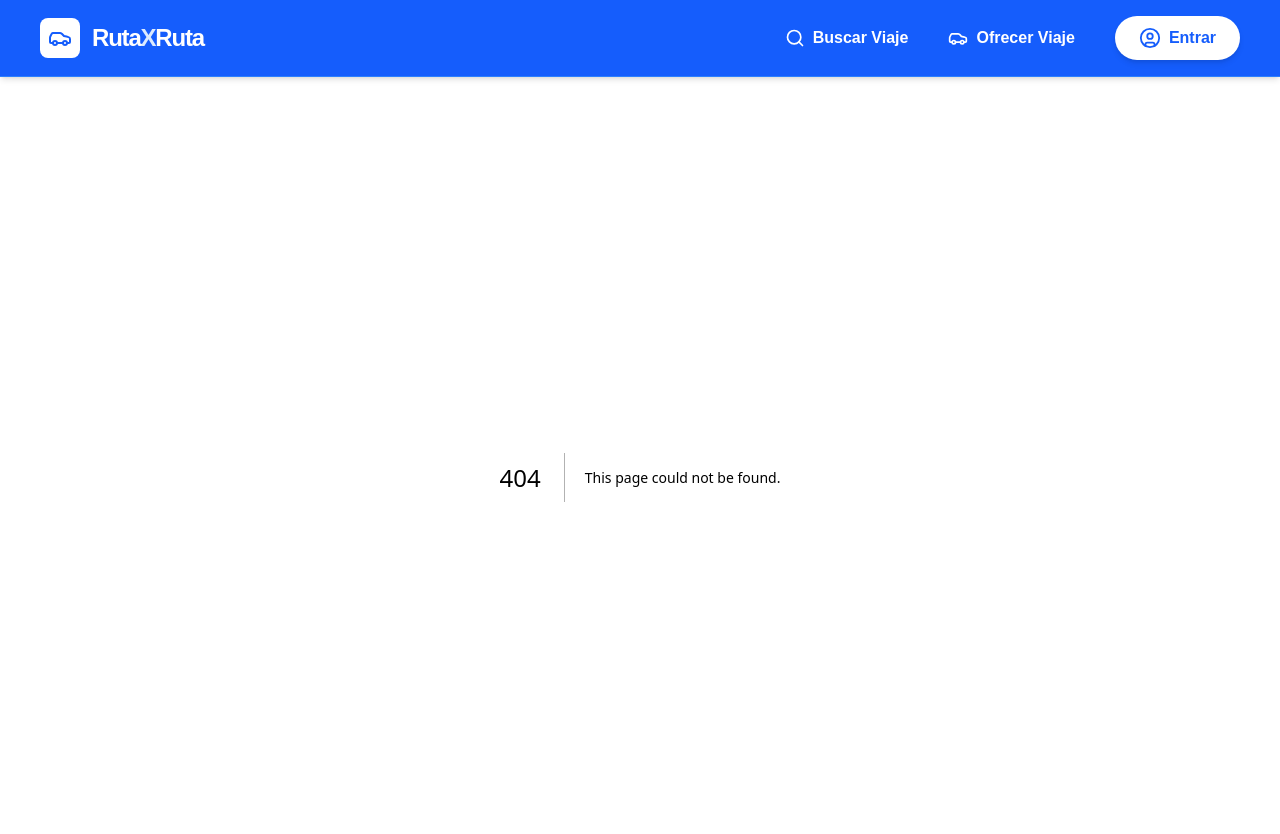
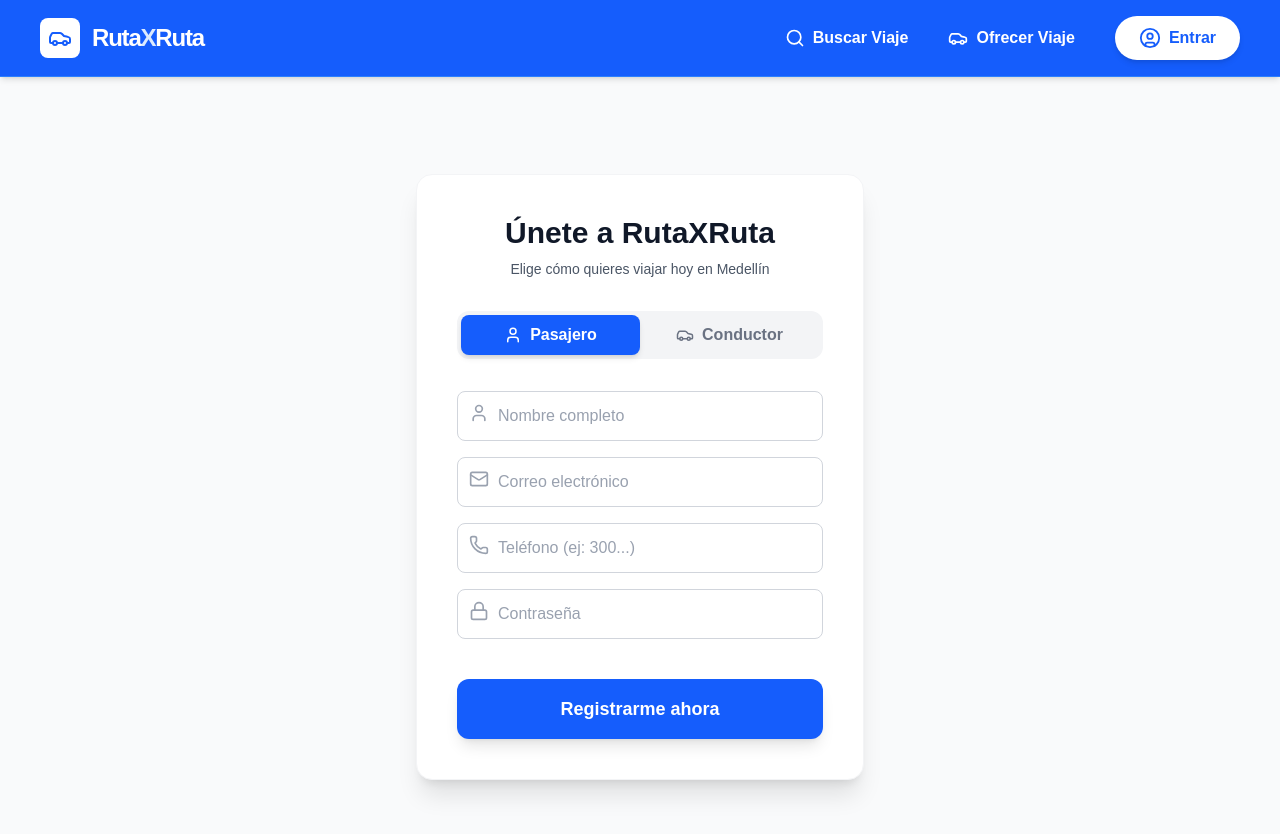
Before and after one commit to sudo-david/rutaxruta, a Next.js app: page /registro in a window 1280 px wide. Before the commit this address had no page. Shown: the top 834 px of the page. Built offline with nearby package versions, Linux system fonts and the light colour scheme.

Commit message:
Registro funcional con usuario admin en DB

```diff
--- /dev/null
+++ b/src/app/api/registro/route.js
@@ -0,0 +1,30 @@
+import pool from '@/lib/db';
+import { NextResponse } from 'next/server';
+
+export async function POST(request) {
+  try {
+    const data = await request.json();
+    const { nombre, correo, password, rol, telefono, placa } = data;
+
+    // 1. Insertar el usuario
+    const [result] = await pool.query(
+      'INSERT INTO usuarios (nombre, correo, password, rol, telefono) VALUES (?, ?, ?, ?, ?)',
+      [nombre, correo, password, rol, telefono]
+    );
+
+    const usuarioId = result.insertId;
+
+    // 2. Si es conductor, insertar también el vehículo
+    if (rol === 'conductor' && placa) {
+      await pool.query(
+        'INSERT INTO vehiculos (usuario_id, placa) VALUES (?, ?)',
+        [usuarioId, placa]
+      );
+    }
+
+    return NextResponse.json({ message: "Usuario creado con éxito" }, { status: 201 });
+  } catch (error) {
+    console.error(error);
+    return NextResponse.json({ error: "Error al registrar usuario" }, { status: 500 });
+  }
+}
--- a/src/app/page.js
+++ b/src/app/page.js
@@ -23,11 +23,19 @@
             La plataforma de confianza que conecta a conductores y pasajeros en el Valle de Aburrá.
           </p>
 
+          {/* En src/app/page.js, busca la parte de los botones y actualízala así: */}
+
           <div className="mt-12 flex justify-center gap-8">
-            <Link href="/buscar" className="bg-white text-blue-700 px-10 py-5 rounded-full font-black text-xl shadow-2xl hover:bg-blue-50 transition-transform hover:-translate-y-1">
+            <Link
+              href="/registro"
+              className="bg-white text-blue-700 px-10 py-5 rounded-full font-black text-xl shadow-2xl hover:bg-blue-50 transition-transform hover:-translate-y-1"
+            >
               BUSCAR VIAJE
             </Link>
-            <Link href="/publicar" className="border-2 border-white text-white px-10 py-5 rounded-full font-bold text-xl hover:bg-white/10 transition-colors">
+            <Link
+              href="/registro"
+              className="border-2 border-white text-white px-10 py-5 rounded-full font-bold text-xl hover:bg-white/10 transition-colors"
+            >
               OFRECER CUPO
             </Link>
           </div>
--- /dev/null
+++ b/src/app/registro/page.js
@@ -0,0 +1,173 @@
+"use client";
+import { useState } from 'react';
+import { User, Car, Mail, Lock, Phone } from 'lucide-react';
+import { motion } from 'framer-motion';
+
+export default function RegistroPage() {
+  const [rol, setRol] = useState('pasajero');
+  const [formData, setFormData] = useState({
+    nombre: '',
+    correo: '',
+    telefono: '',
+    password: '',
+    placa: ''
+  });
+
+  // Función para capturar los cambios en los inputs
+  const handleChange = (e) => {
+    setFormData({
+      ...formData,
+      [e.target.name]: e.target.value
+    });
+  };
+
+  // Función para enviar los datos a la API
+  const handleSubmit = async (e) => {
+    e.preventDefault();
+
+    try {
+      const response = await fetch('/api/registro', {
+        method: 'POST',
+        headers: { 'Content-Type': 'application/json' },
+        body: JSON.stringify({ ...formData, rol }),
+      });
+
+      if (response.ok) {
+        alert("¡Registro exitoso en RutaXRuta!");
+        window.location.href = "/"; // Redirige a la landing
+      } else {
+        const error = await response.json();
+        alert("Error: " + error.error);
+      }
+    } catch (error) {
+      console.error("Error al registrar:", error);
+      alert("Hubo un fallo en la conexión con el servidor.");
+    }
+  };
+
+  return (
+    <div className="min-h-screen bg-gray-50 flex items-center justify-center py-12 px-4">
+      <motion.div
+        initial={{ opacity: 0, scale: 0.95 }}
+        animate={{ opacity: 1, scale: 1 }}
+        className="max-w-md w-full space-y-8 bg-white p-10 rounded-2xl shadow-xl border border-gray-100"
+      >
+        <div>
+          <h2 className="text-center text-3xl font-extrabold text-gray-900">
+            Únete a RutaXRuta
+          </h2>
+          <p className="mt-2 text-center text-sm text-gray-600">
+            Elige cómo quieres viajar hoy en Medellín
+          </p>
+        </div>
+
+        {/* SELECTOR DE ROL */}
+        <div className="flex bg-gray-100 p-1 rounded-xl">
+          <button
+            type="button"
+            onClick={() => setRol('pasajero')}
+            className={`flex-1 flex items-center justify-center gap-2 py-2 rounded-lg font-bold transition ${rol === 'pasajero' ? 'bg-blue-600 text-white shadow-md' : 'text-gray-500'}`}
+          >
+            <User size={18} /> Pasajero
+          </button>
+          <button
+            type="button"
+            onClick={() => setRol('conductor')}
+            className={`flex-1 flex items-center justify-center gap-2 py-2 rounded-lg font-bold transition ${rol === 'conductor' ? 'bg-blue-600 text-white shadow-md' : 'text-gray-500'}`}
+          >
+            <Car size={18} /> Conductor
+          </button>
+        </div>
+
+        <form onSubmit={handleSubmit} className="mt-8 space-y-4">
+          <div className="space-y-4">
+            {/* Campo Nombre */}
+            <div className="relative">
+              <User className="absolute left-3 top-3 text-gray-400" size={20} />
+              <input
+                name="nombre"
+                type="text"
+                placeholder="Nombre completo"
+                value={formData.nombre}
+                onChange={handleChange}
+                className="w-full pl-10 pr-4 py-3 border border-gray-300 rounded-lg focus:ring-2 focus:ring-blue-500 outline-none text-gray-900 placeholder-gray-400"
+                required
+              />
+            </div>
+
+            {/* Campo Correo */}
+            <div className="relative">
+              <Mail className="absolute left-3 top-3 text-gray-400" size={20} />
+              <input
+                name="correo"
+                type="email"
+                placeholder="Correo electrónico"
+                value={formData.correo}
+                onChange={handleChange}
+                className="w-full pl-10 pr-4 py-3 border border-gray-300 rounded-lg focus:ring-2 focus:ring-blue-500 outline-none text-gray-900 placeholder-gray-400"
+                required
+              />
+            </div>
+
+            {/* Campo Teléfono */}
+            <div className="relative">
+              <Phone className="absolute left-3 top-3 text-gray-400" size={20} />
+              <input
+                name="telefono"
+                type="text"
+                placeholder="Teléfono (ej: 300...)"
+                value={formData.telefono}
+                onChange={handleChange}
+                className="w-full pl-10 pr-4 py-3 border border-gray-300 rounded-lg focus:ring-2 focus:ring-blue-500 outline-none text-gray-900 placeholder-gray-400"
+                required
+              />
+            </div>
+
+            {/* CAMPOS EXTRA PARA CONDUCTOR */}
+            {rol === 'conductor' && (
+              <motion.div
+                initial={{ height: 0, opacity: 0 }}
+                animate={{ height: 'auto', opacity: 1 }}
+                className="space-y-4"
+              >
+                <div className="relative">
+                  <Car className="absolute left-3 top-3 text-gray-400" size={20} />
+                  <input
+                    name="placa"
+                    type="text"
+                    placeholder="Placa del vehículo"
+                    value={formData.placa}
+                    onChange={handleChange}
+                    className="w-full pl-10 pr-4 py-3 border border-gray-300 rounded-lg focus:ring-2 border-blue-200 text-gray-900 placeholder-gray-400"
+                    required
+                  />
+                </div>
+              </motion.div>
+            )}
+
+            {/* Campo Password */}
+            <div className="relative">
+              <Lock className="absolute left-3 top-3 text-gray-400" size={20} />
+              <input
+                name="password"
+                type="password"
+                placeholder="Contraseña"
+                value={formData.password}
+                onChange={handleChange}
+                className="w-full pl-10 pr-4 py-3 border border-gray-300 rounded-lg focus:ring-2 focus:ring-blue-500 outline-none text-gray-900 placeholder-gray-400"
+                required
+              />
+            </div>
+          </div>
+
+          <button
+            type="submit"
+            className="w-full bg-blue-600 text-white py-4 rounded-xl font-bold text-lg hover:bg-blue-700 transition shadow-lg mt-6"
+          >
+            Registrarme ahora
+          </button>
+        </form>
+      </motion.div>
+    </div>
+  );
+}
--- a/src/components/Navbar.jsx
+++ b/src/components/Navbar.jsx
@@ -32,8 +32,8 @@
 
           {/* BOTÓN ENTRAR */}
           <Link
-            href="/login"
-            className="flex items-center gap-2 bg-white text-blue-600 px-6 py-2.5 rounded-full font-bold hover:bg-blue-50 transition-all shadow-md transform active:scale-95"
+            href="/registro" // Cambiamos /login por /registro temporalmente o crea una página de login luego
+            className="flex items-center gap-2 bg-white text-blue-600 px-6 py-2.5 rounded-full font-bold hover:bg-blue-50 transition-all shadow-md"
           >
             <UserCircle size={22} /> Entrar
           </Link>
--- /dev/null
+++ b/src/lib/db.js
@@ -0,0 +1,14 @@
+// src/lib/db.js
+import mysql from 'mysql2/promise';
+
+const pool = mysql.createPool({
+  host: 'localhost',
+  user: 'admin',      // Tu usuario de MySQL Workbench
+  password: 'david1011', // Tu contraseña de MySQL
+  database: 'rutaxruta',
+  waitForConnections: true,
+  connectionLimit: 10,
+  queueLimit: 0
+});
+
+export default pool;
```
Also changed, not shown: 2 other files (tests, documents, lock files or other folders).
